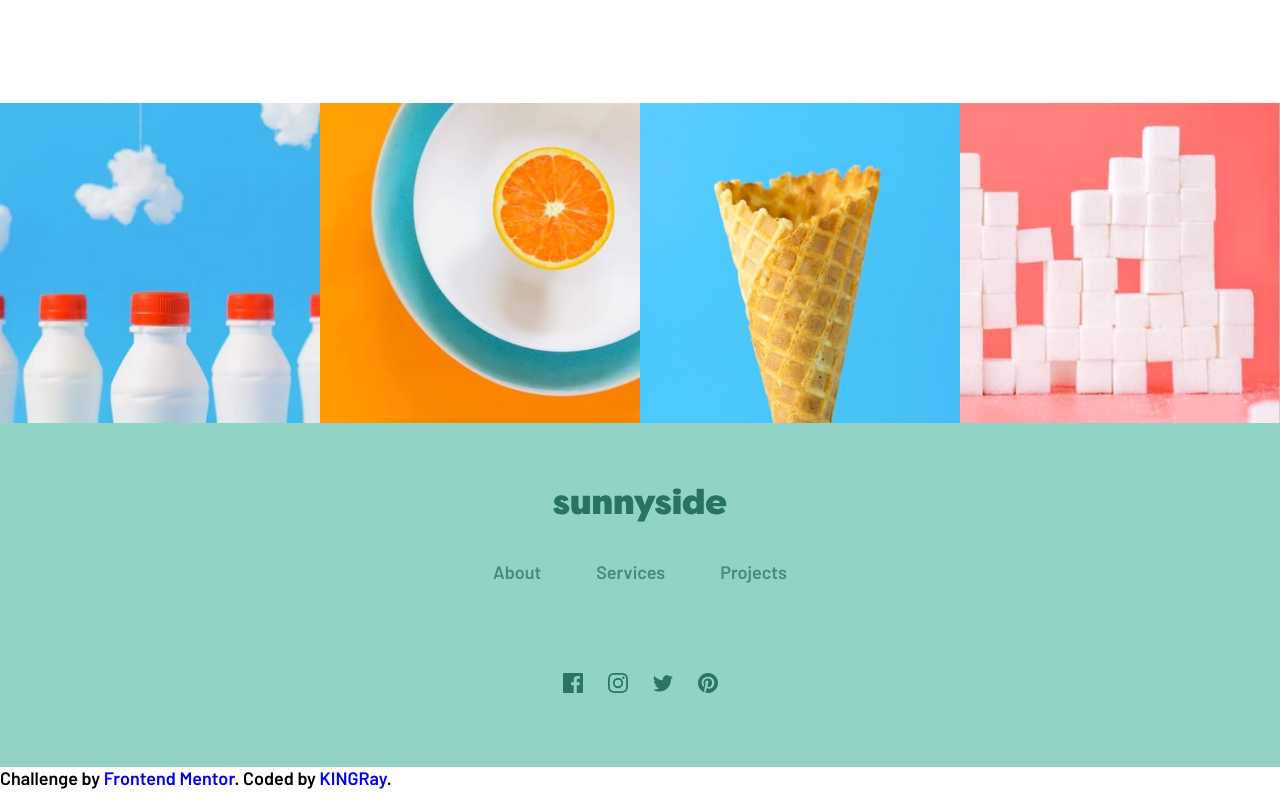
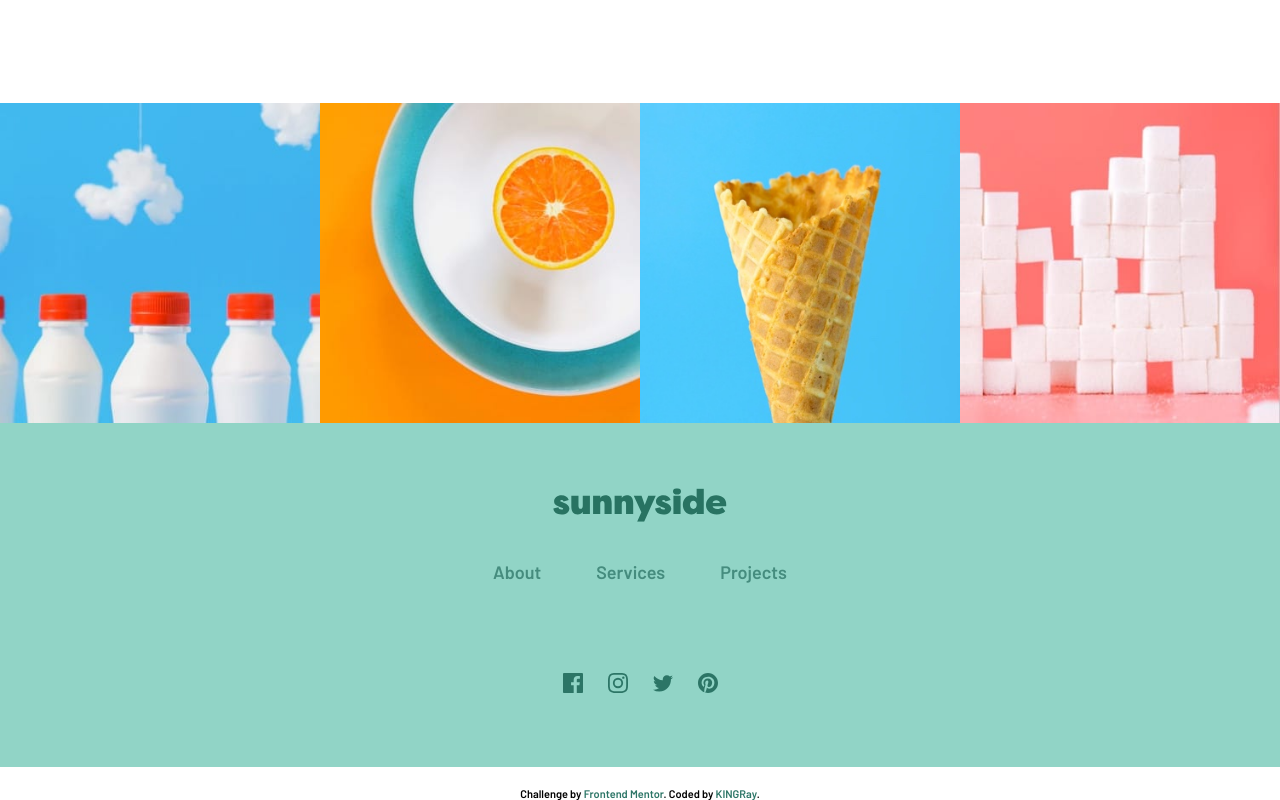
Before and after one commit to KINGRay007/sunnyside-agency-landing-page-main, a plain HTML site: page index.html in a window 1280 px wide. Shown: the part 3318-4118 px from the top of the page. Drawn offline with Linux system fonts and the light colour scheme.

Commit message:
Update style.css

```diff
--- a/style.css
+++ b/style.css
@@ -467,6 +467,26 @@ footer{
     fill: white;
 }
 
+/*
+ *****************************
+    CSS DESIGN ATTRIBUTE
+ *****************************
+*/
+
+.attribution {
+    font-size: 11px;
+    text-align: center;
+    margin-top: 20px;
+}
+
+.attribution a {
+    color: #2C7566;
+}
+
+.attribution a:hover {
+    color: #79bbae;
+}
+
 
 
 /*
```
